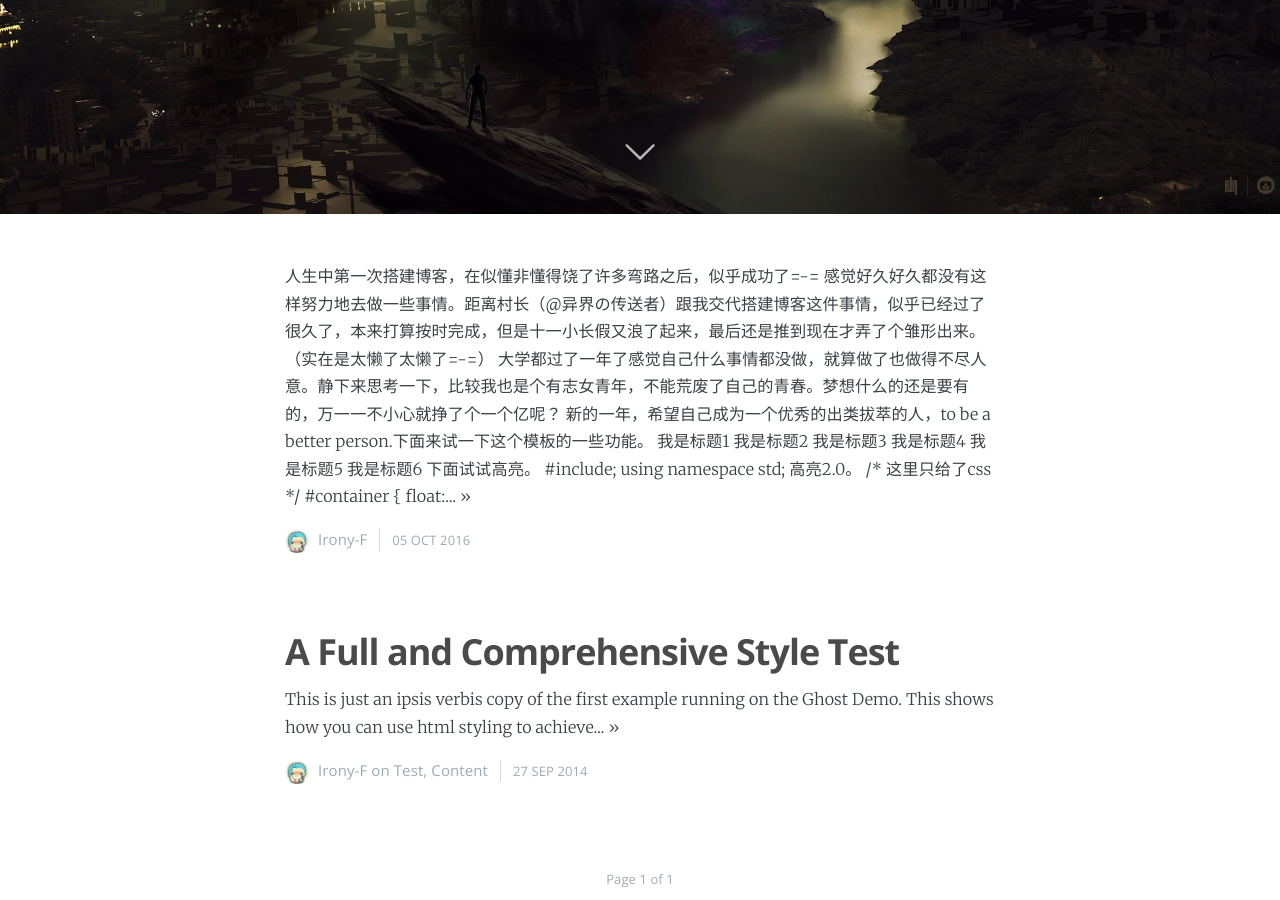
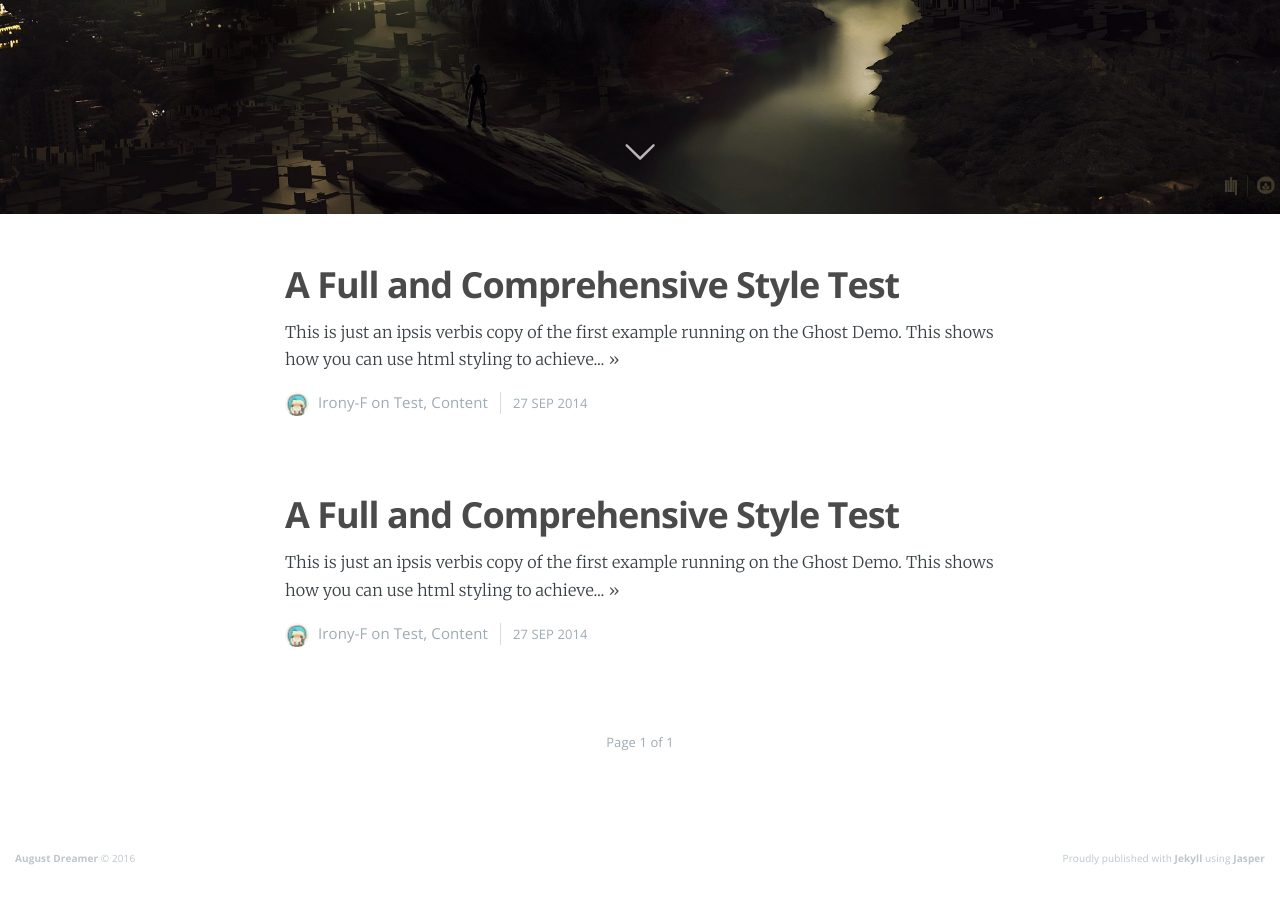
Before and after one commit to Irony-F/Irony-F.github.io, a Jekyll site: the page built from index.html, in a window 1280 px wide and 900 px high, scrolled down 686 px. Built offline with Jekyll 4.4.1, drawn with Linux system fonts in a browser that asks for light colours; nearby versions of some CDN libraries; the list of posts is cut into pages by our own code; after the commit the page ends 1564 px from its top, so only the background shows below that.

Commit message:
Update 2015-10-05-test.html

```diff
--- a/_posts/2015-10-05-test.html
+++ b/_posts/2015-10-05-test.html
@@ -1,68 +1,16 @@
 ---
 layout: post
-cover: 'assets/images/cover4.jpg'
-title: 博客（雏形）终于搭建好了
-date:   2015-10-05 10:59:00
+cover: 'assets/images/cover3.jpg'
+title: A Full and Comprehensive Style Test
+date:   2014-09-27 10:18:00
 tags: test content
 subclass: 'post tag-test tag-content'
-categories: 'Irony-F'
+categories: 'casper'
 navigation: True
 logo: 'assets/images/ghost.png'
-<meta content="text/html;charset=utf-8">
 ---
 
-<p>人生中第一次搭建博客，在似懂非懂得饶了许多弯路之后，似乎<em>成功</em>了=-=
-</p>
+<p>This is just an <em>ipsis verbis</em> copy of the first example running on the <a href="http://demo.ghost.io">Ghost Demo</a>. This shows how you can use html styling to achieve your hopes.</p>
 
 
-<p>感觉好久好久都没有这样努力地去做一些事情。距离村长（@异界の传送者）跟我交代搭建博客这件事情，似乎已经过了很久了，本来打算按时完成，但是十一小长假又浪了起来，最后还是推到现在才弄了个雏形出来。（实在是太懒了太懒了=-=）
-</p>
-
-
-<p>大学都过了一年了感觉自己什么事情都没做，就算做了也做得不尽人意。静下来思考一下，比较我也是个有志女青年，不能荒废了自己的青春。梦想什么的还是要有的，万一一不小心就挣了个一个亿呢？
-</p>
-
-
-<p>新的一年，希望自己成为一个优秀的出类拔萃的人，<strong>to be a better person.</strong>下面来试一下这个模板的一些功能。
-</p>
-
-<hr />
-<h1 id="heading1">我是标题1</h1>
-
-<h2 id="heading2">我是标题2</h2>
-
-<h3 id="heading3">我是标题3</h3>
-
-<h4 id="heading4">我是标题4</h4>
-
-<h5 id="heading5">我是标题5</h5>
-
-<h6 id="heading6">我是标题6</h6>
-
-<hr />
-
-<p>下面试试高亮。
-</p>
-
-<pre>
-    {% raw %}
- 	#include<isotream>;
- 	using namespace std;
-    {% endraw %}
-</pre>
-
-<p>高亮2.0。
-</p>
-
-{% highlight css %}
-/* 这里只给了css */
-#container {
-    float: left;
-    margin: 0 -240px 0 0;
-    width: 100%;
-}
-{% endhighlight %}
-
-
-<p>好吧暂时就这些了，其他的以后再说。恩。向上吧，少年们。
-</p>
+<p>Below is just about everything you’ll need to style in the theme. Check the source code to see the many embedded elements within paragraphs.</p>
```
